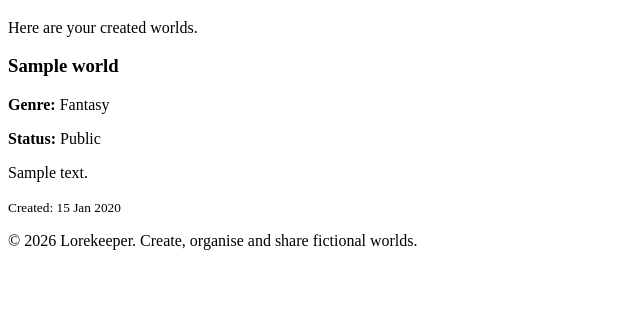
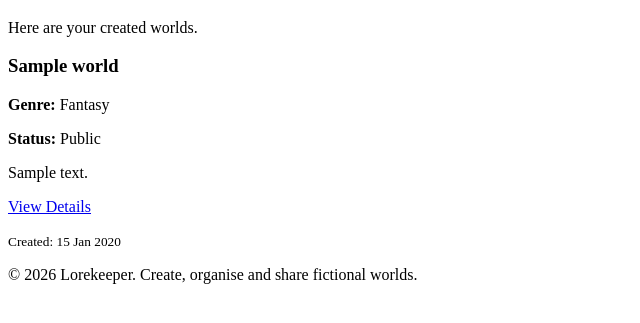
Before and after one commit to CtrlAltKismet/lorekeeper, a Django app: page /dashboard/ in a window 1280 px wide. Shown: the part 299-622 px from the top of the page, without its empty margins (0-640 px from the left). Run offline with Django 5.2, Linux system fonts and the light colour scheme; a user stored in the database is signed in; tables that the repository leaves empty hold one stand-in row (values such as "Sample post").

Commit message:
Added view world details to dashboard.html.

```diff
--- a/worlds/templates/worlds/dashboard.html
+++ b/worlds/templates/worlds/dashboard.html
@@ -37,7 +37,11 @@
                         {% endif %}
                     </p>
 
-                    <p> {{ world.summary }}</p>
+                    <p>{{ world.summary }}</p>
+
+                    <p>
+                        <a href="{% url 'world_detail' world.id %}">View Details</a>
+                    </p>
 
                     <p>
                         <small>Created: {{ world.created_at|date:"d M Y" }}</small>
```
